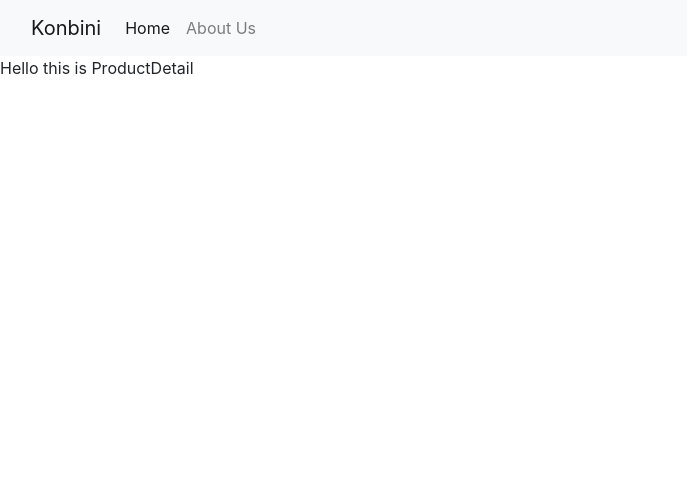
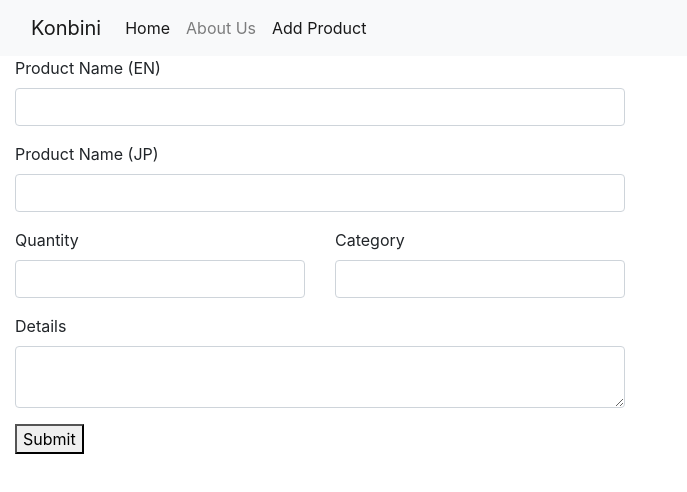
Before and after one commit to sabkuah/konbini, a React (Create React App) app: page /products/new in a window 1280 px wide. Shown: the top 492 px of the page, without its empty margins (0-687 px from the left). Built offline with nearby package versions, Linux system fonts and the light colour scheme.

Commit message:
basic form added

```diff
--- a/src/App.js
+++ b/src/App.js
@@ -4,12 +4,16 @@ import Home from "./components/Home";
 import ProductDetail from "./components/ProductDetail";
 import Navigation from "./components/Navigation";
 import About from "./components/About";
+import NewProduct from "./components/NewProduct";
 
 function App() {
   return (
     <Router>
       <Navigation />
       <Switch>
+        <Route path="/products/new">
+          <NewProduct />
+        </Route>
         <Route path="/products/:productId">
           <ProductDetail />
         </Route>
--- a/src/components/Home.js
+++ b/src/components/Home.js
@@ -9,7 +9,7 @@ const Home = () => {
       const items = await getProducts();
       //console.log("items>>>", items);
       await setProducts(JSON.parse(items));
-      //console.log("products>>>", products);
+      console.log("products>>>", products);
     })();
   }, []);
 
--- a/src/components/Navigation.js
+++ b/src/components/Navigation.js
@@ -31,6 +31,15 @@ const Navigation = () => {
                 About Us
               </a>
             </li>
+            <li className="nav-item">
+              <Link
+                className="nav-link active"
+                aria-current="page"
+                to="/products/new"
+              >
+                Add Product
+              </Link>
+            </li>
           </ul>
         </div>
       </div>
--- a/src/components/NewProduct.js
+++ b/src/components/NewProduct.js
@@ -1,23 +1,70 @@
 import React from "react";
 
 const NewProduct = () => {
+  //need to create a function that randomly generates productIds
   return (
+    <div className="col-6">
       <form>
         <div class="mb-3">
-        <label for="exampleInputEmail1" class="form-label">
-          Email address
+          <label for="productNameEn" class="form-label">
+            Product Name (EN)
           </label>
           <input
-          type="email"
+            type="text"
             class="form-control"
-          id="exampleInputEmail1"
-          aria-describedby="emailHelp"
+            id="productNameEn"
+            name="product[productNameEn]"
           />
-        <div id="emailHelp" class="form-text">
-          We'll never share your email with anyone else.
+        </div>
+
+        <div class="mb-3">
+          <label for="productNameJp" class="form-label">
+            Product Name (JP)
+          </label>
+          <input
+            type="text"
+            class="form-control"
+            id="productNameJp"
+            name="product[productNameJp]"
+          />
+        </div>
+        <div className="row">
+          <div class="mb-3 col-6">
+            <label for="quantity" class="form-label">
+              Quantity
+            </label>
+            <input
+              type="text"
+              class="form-control"
+              id="quantity"
+              name="product[quantity]"
+            />
+          </div>
+          <div class="mb-3 col-6">
+            <label for="category" class="form-label">
+              Category
+            </label>
+            <input
+              type="text"
+              class="form-control"
+              id="category"
+              name="product[category]"
+            />
           </div>
         </div>
+        <div class="mb-3">
+          <label for="details" class="form-label">
+            Details
+          </label>
+          <textarea
+            class="form-control"
+            id="details"
+            name="product[details]"
+          ></textarea>
+        </div>
+        <button>Submit</button>
       </form>
+    </div>
   );
 };
 
```
Also changed, not shown: 1 other file (tests, documents, lock files or other folders). Lines whose indentation alone changed are shown as unchanged.
